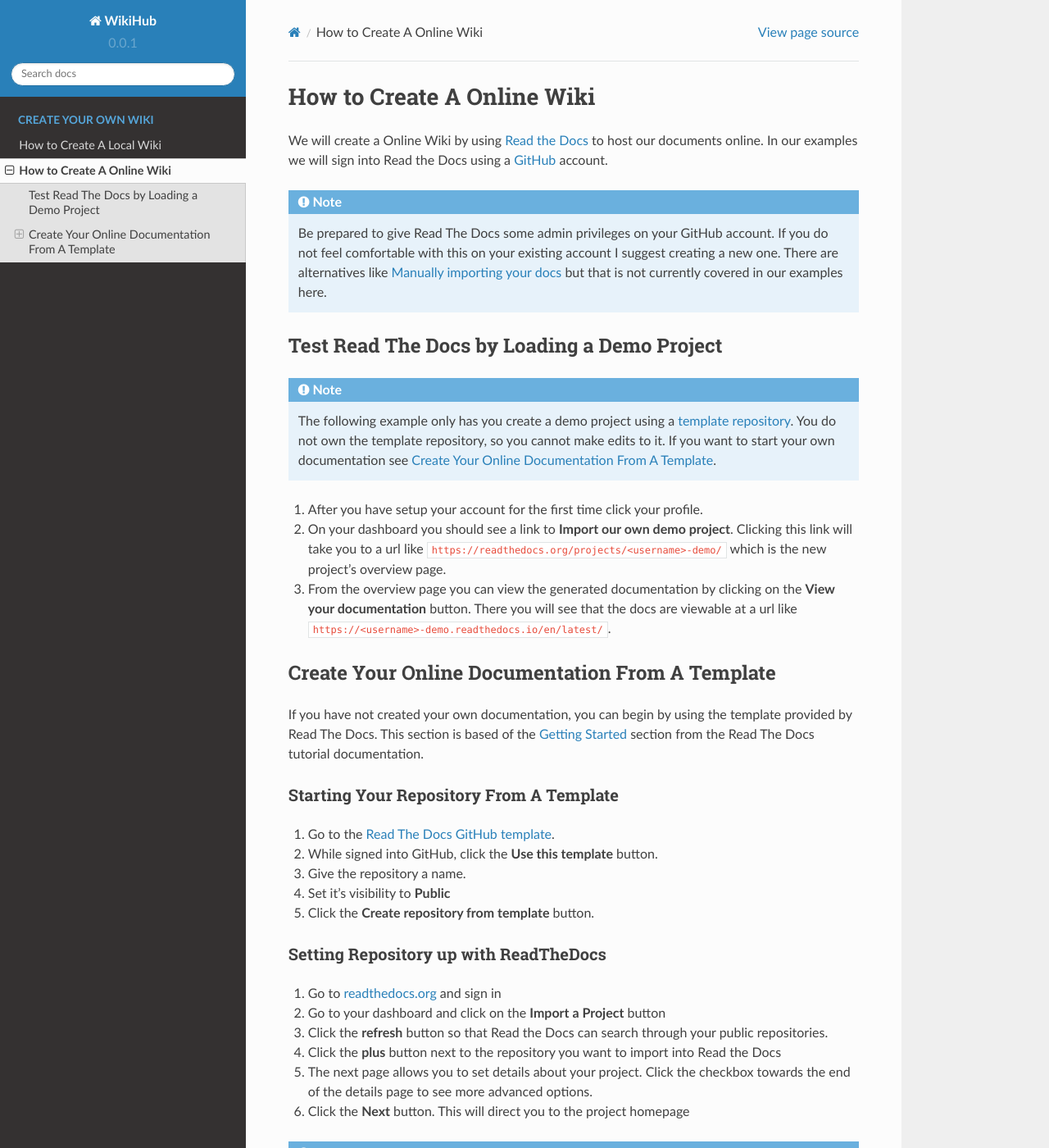
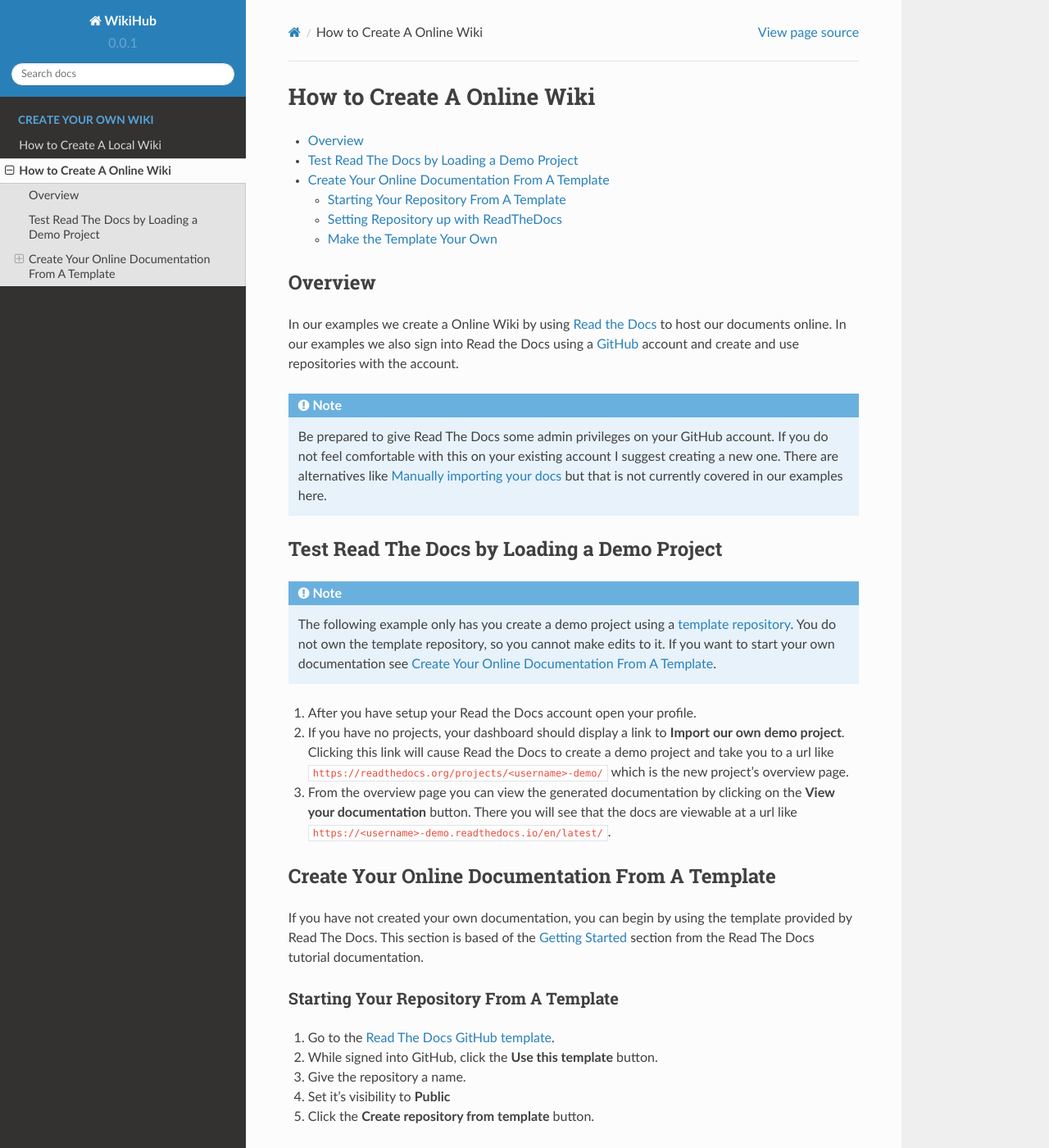
Before and after one commit to JeffCube99/WikiHub, a Sphinx documentation site: the page built from docs/source/create_a_wiki/create_online_wiki.rst, in a window 1280 px wide and 1400 px high. Shown: the whole window at 82% size. Built offline with Sphinx 7.4.7 and the Read the Docs theme 2.0.0, drawn with Linux system fonts in a browser that asks for light colours.

Commit message:
* Added table of contents to create local / online documents

```diff
--- a/docs/source/create_a_wiki/create_local_wiki.rst
+++ b/docs/source/create_a_wiki/create_local_wiki.rst
@@ -1,6 +1,9 @@
 ==========================
 How to Create A Local Wiki
 ==========================
+
+..  contents::
+    :local:
 
 Creating a Local Wiki
 =====================
--- a/docs/source/create_a_wiki/create_online_wiki.rst
+++ b/docs/source/create_a_wiki/create_online_wiki.rst
@@ -2,10 +2,16 @@
 How to Create A Online Wiki
 ===========================
 
+..  contents::
+    :local:
 
-We will create a Online Wiki by using `Read the Docs <https://readthedocs.org/>`_
-to host our documents online. In our examples we will sign into Read the Docs using
-a `GitHub <https://github.com/>`_ account.
+
+Overview
+========
+
+In our examples we create a Online Wiki by using `Read the Docs <https://readthedocs.org/>`_
+to host our documents online. In our examples we also sign into Read the Docs using
+a `GitHub <https://github.com/>`_ account and create and use repositories with the account.
 
 ..  note::
 
@@ -23,8 +29,9 @@
     You do not own the template repository, so you cannot make edits to it. If you want to start
     your own documentation see :ref:`Create Your Online Documentation From A Template`.
 
-#.  After you have setup your account for the first time click your profile.
-#.  On your dashboard you should see a link to **Import our own demo project**. Clicking this link will take you to a
+#.  After you have setup your Read the Docs account open your profile.
+#.  If you have no projects, your dashboard should display a link to **Import our own demo project**. Clicking this link
+    will cause Read the Docs to create a demo project and take you to a
     url like ``https://readthedocs.org/projects/<username>-demo/`` which is the new project's overview page.
 #.  From the overview page you can view the generated documentation by clicking on the **View your documentation**
     button. There you will see that the docs are viewable at a url like
```
